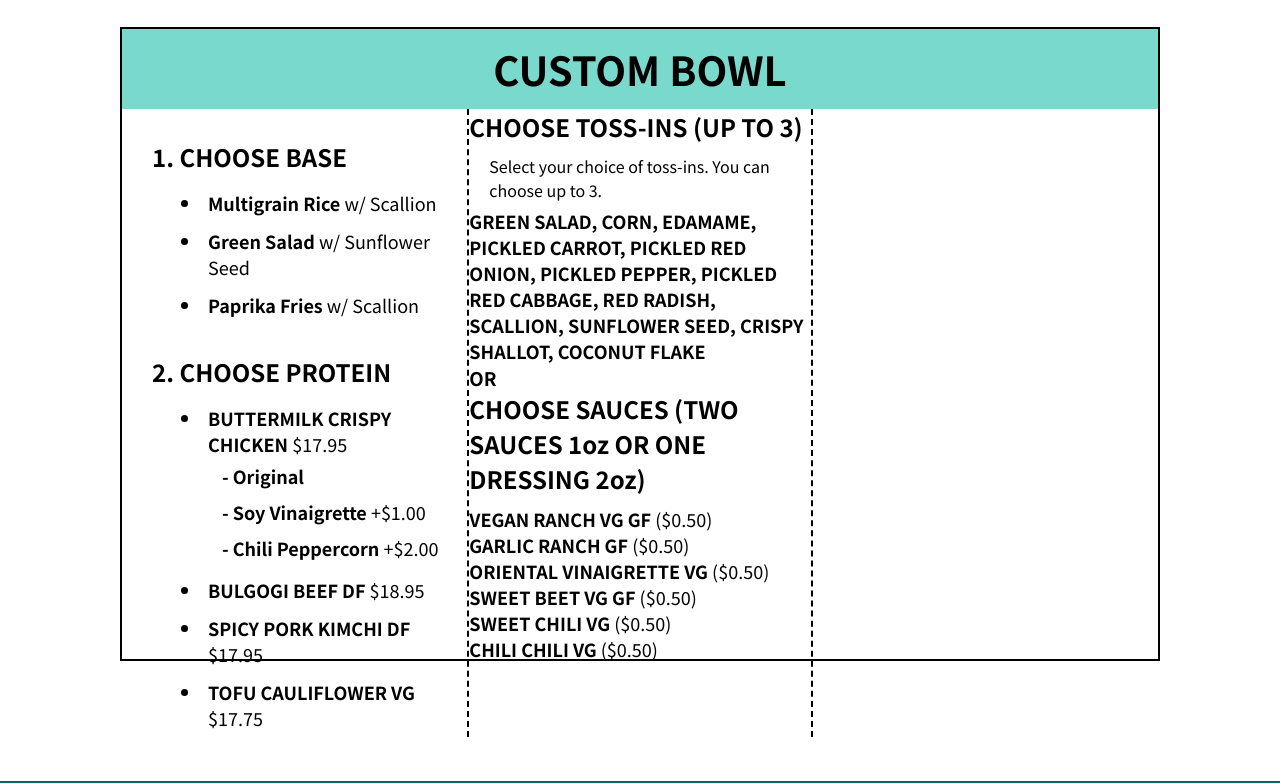
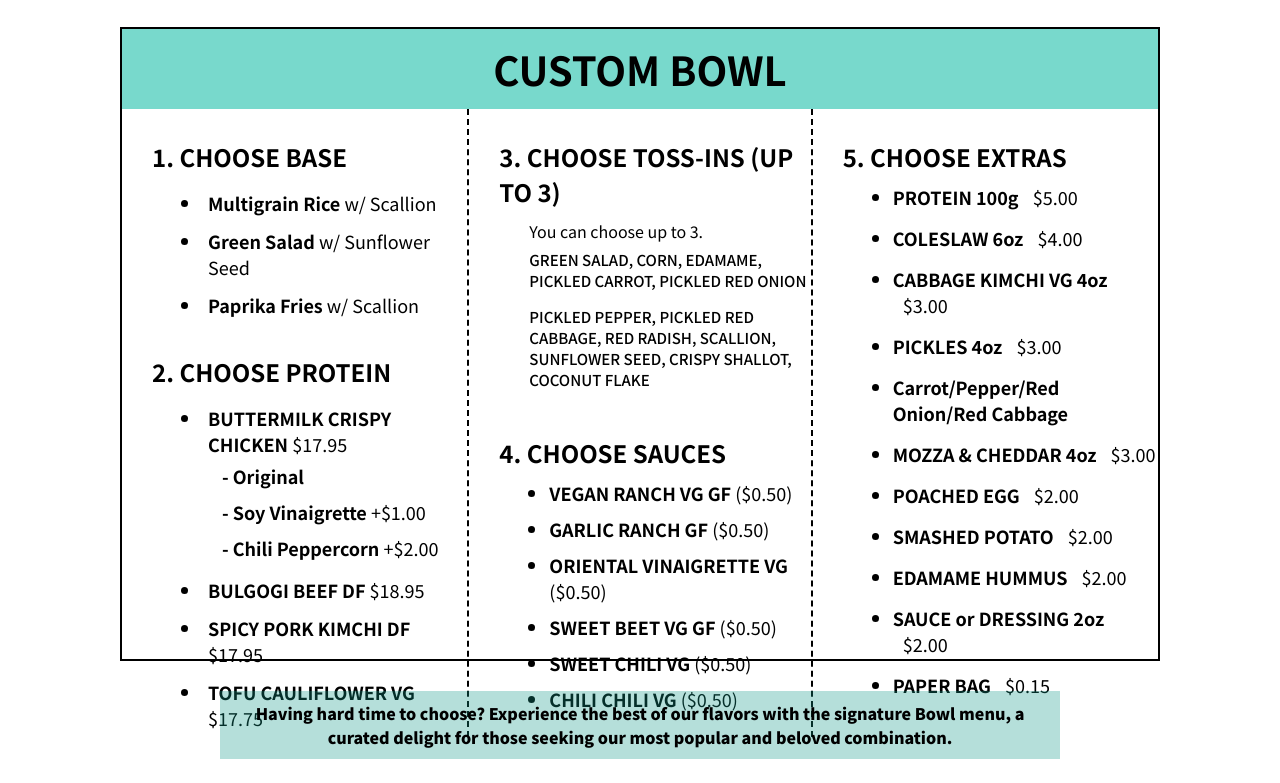
Before and after one commit to Hudsondaniel/Small-Projects, a website built with webpack: page Restaurant-Page/src/index.html in a window 1280 px wide. Shown: the part 831-1614 px from the top of the page. Built offline with nearby package versions, Linux system fonts and the light colour scheme.

Commit message:
Finished the second and third container. Forgot to commit.

```diff
--- a/Restaurant-Page/src/Menu/menu.js
+++ b/Restaurant-Page/src/Menu/menu.js
@@ -151,22 +151,55 @@ function menuPage() {
 
     secondColumnDiv.innerHTML = `
 
-        <h2 class = "middle-div-heading-1">CHOOSE TOSS-INS (UP TO 3)</h2>
-            <p>Select your choice of toss-ins. You can choose up to 3.</p>
+        <h2 class = "middle-div-heading-1">3. CHOOSE TOSS-INS (UP TO 3)</h2>
+            <p class="middle-items-p">You can choose up to 3.</p>
         <ul>
-            <li> GREEN SALAD, CORN, EDAMAME, PICKLED CARROT, PICKLED RED ONION, PICKLED PEPPER, PICKLED RED CABBAGE, RED RADISH, SCALLION, SUNFLOWER SEED, CRISPY SHALLOT, COCONUT FLAKE </li>
+            <li class= "middle-items"> GREEN SALAD, CORN, EDAMAME, PICKLED CARROT, PICKLED RED ONION</li>
+            <li class= "middle-items"> PICKLED PEPPER, PICKLED RED CABBAGE, RED RADISH, SCALLION, SUNFLOWER SEED, CRISPY SHALLOT, COCONUT FLAKE </li>
         </ul>
-        <h3>OR</h3>
-        <h2>CHOOSE SAUCES (TWO SAUCES 1oz OR ONE DRESSING 2oz)</h2>
-        <ul>
-            <li>VEGAN RANCH VG GF <span>($0.50)</span></li>
-            <li>GARLIC RANCH GF <span>($0.50)</span></li>
-            <li>ORIENTAL VINAIGRETTE VG <span>($0.50)</span></li>
-            <li>SWEET BEET VG GF <span>($0.50)</span></li>
-            <li>SWEET CHILI VG <span>($0.50)</span></li>
-            <li>CHILI CHILI VG <span>($0.50)</span></li>
+        <h2 class = "middle-div-heading-1">4. CHOOSE SAUCES</h2>
+        <ul class = "ul-cutom-bowl-two">
+            <li class = "middle-bowl-list">VEGAN RANCH VG GF <span>($0.50)</span></li>
+            <li class = "middle-bowl-list">GARLIC RANCH GF <span>($0.50)</span></li>
+            <li class = "middle-bowl-list">ORIENTAL VINAIGRETTE VG <span>($0.50)</span></li>
+            <li class = "middle-bowl-list">SWEET BEET VG GF <span>($0.50)</span></li>
+            <li class = "middle-bowl-list">SWEET CHILI VG <span>($0.50)</span></li>
+            <li class = "middle-bowl-list">CHILI CHILI VG <span>($0.50)</span></li>
         </ul>
     `;
+
+    // Third column menu content
+
+    thirdColumnDiv.innerHTML = `
+    <h2 class = "middle-div-heading-1">5. CHOOSE EXTRAS</h2>
+    <ul class="extras-list">
+        <li class = "items-list">PROTEIN 100g <span class="price">$5.00</span></li>
+        <li class = "items-list">COLESLAW 6oz <span class="price">$4.00</span></li>
+        <li class = "items-list">CABBAGE KIMCHI VG 4oz <span class="price">$3.00</span></li>
+        <li class = "items-list">PICKLES 4oz <span class="price">$3.00</span></li>
+        <li class = "items-list">Carrot/Pepper/Red Onion/Red Cabbage</li>
+        <li class = "items-list">MOZZA & CHEDDAR 4oz <span class="price">$3.00</span></li>
+        <li class = "items-list">POACHED EGG <span class="price">$2.00</span></li>
+        <li class = "items-list">SMASHED POTATO <span class="price">$2.00</span></li>
+        <li class = "items-list">EDAMAME HUMMUS <span class="price">$2.00</span></li>
+        <li class = "items-list">SAUCE or DRESSING 2oz <span class="price">$2.00</span></li>
+        <li class = "items-list">PAPER BAG <span class="price">$0.15</span></li>
+    </ul>`;
+
+    //Third div for the menu
+    const secondText = document.createElement('div');
+    secondText.classList.add('second-text');
+    secondText.textContent = 'Having hard time to choose? Experience the best of our flavors with the signature Bowl menu, a curated delight for those seeking our most popular and beloved combination.' ;
+    menuDiv.appendChild(secondText);
+
+    //Fourth div for the menu
+    const outerDiv = document.createElement('div');
+    outerDiv.classList.add('outer-div-fouth-container-menu');
+    menuDiv.appendChild(outerDiv);
+    const firstDivFourth = document.createElement('div');
+    firstDivFourth.classList.add('first-div-fourth');
+    outerDiv.appendChild(firstDivFourth);
+
 
 }
 
--- a/Restaurant-Page/src/Menu/menuStyle.css
+++ b/Restaurant-Page/src/Menu/menuStyle.css
@@ -108,3 +108,47 @@ span{
 .list-items-two-inside{
     padding: 0px 0px 10px 20px;
 }
+
+.middle-div-heading-1{
+    padding: 30px 0px 0px 30px;
+}
+
+.middle-items{
+    font-size: 15px;
+    font-weight: 500;
+    padding: 0px 0px 15px 60px;
+}
+
+.middle-items-p{
+    padding-left: 40px;
+}
+
+.middle-bowl-list{
+    padding-bottom: 10px;
+    font-size: 18px;
+}
+
+.extras-list{
+    padding-left: 80px;
+}
+
+.price{
+    padding-left: 10px;
+}
+
+.items-list{
+    padding-bottom: 15px;
+    list-style-type: disc;
+}
+
+.second-text{
+    display: flex;
+    align-items: center;
+    justify-content: center;
+    text-align: center;
+    margin: 30px 100px 30px 100px;
+    padding: 10px ;
+    font-weight: bolder;
+    font-size: medium;
+    background-color: rgba(17, 153, 135, 0.308);
+}
```
